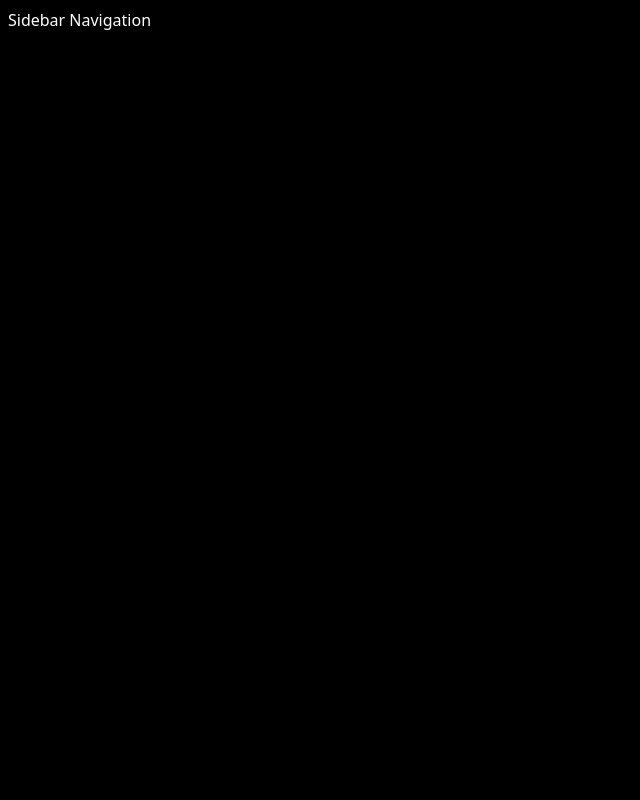
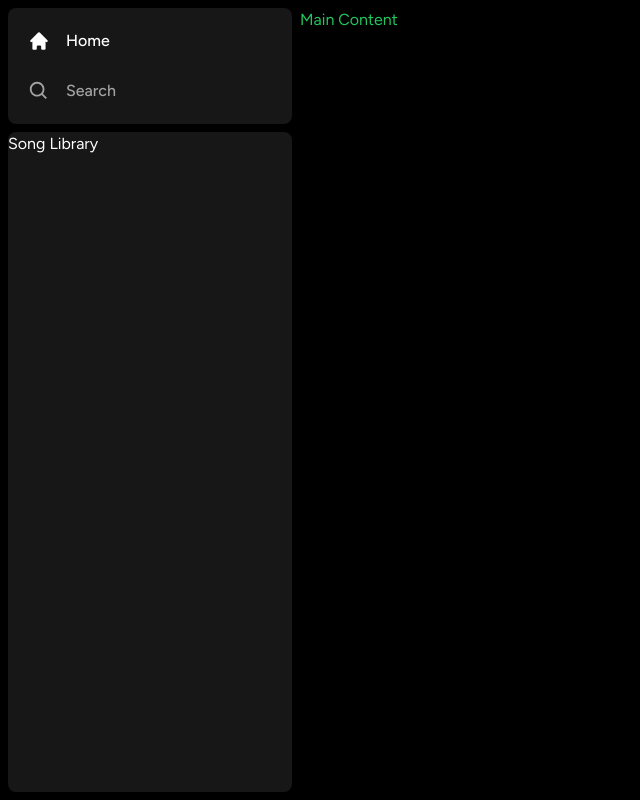
Before and after one commit to rehankhan21/next-spotify, a Next.js app: page / in a window 1280 px wide. Shown: the whole page, without its empty margins (0-640 px from the left). Built offline with nearby package versions, Linux system fonts and the light colour scheme.

Commit message:
added sidebar item and fixed main layout

```diff
--- a/app/layout.tsx
+++ b/app/layout.tsx
@@ -16,13 +16,13 @@ export default function RootLayout({
 }) {
   return (
     <html lang="en">
-      <Sidebar>
-        {/* this does not mean that everything in the sidebar will be clietn component
+      {/* this does not mean that everything in the sidebar will be clietn component
           thats because we are passing the whats inside the sidebar as children, so they will
           remain as serverside components
         */}
-        <body className={font.className}>{children}</body>
-      </Sidebar>
+      <body className={font.className}>
+        <Sidebar>{children}</Sidebar>
+      </body>
     </html>
   );
 }
--- a/components/Box.tsx
+++ b/components/Box.tsx
@@ -1,10 +1,19 @@
+import { twMerge } from "tailwind-merge";
+
 interface BoxProps {
   children: React.ReactNode;
   className?: string;
 }
 
 const Box: React.FC<BoxProps> = ({ children, className }) => {
-  return <div>{children}</div>;
+  return (
+    <div
+      //twMerge lets us pass additional classNames to this reusable box compoenent
+      className={twMerge(` bg-neutral-900 rounded-lg h-fit w-full`, className)}
+    >
+      {children}
+    </div>
+  );
 };
 
 export default Box;
--- a/components/Sidebar.tsx
+++ b/components/Sidebar.tsx
@@ -6,6 +6,7 @@ import { HiHome } from "react-icons/hi";
 import { BiSearch } from "react-icons/bi";
 
 import Box from "./Box";
+import SidebarItem from "./SidebarItem";
 
 interface SidebarProps {
   children: React.ReactNode;
@@ -39,8 +40,16 @@ const Sidebar: React.FC<SidebarProps> = ({ children }) => {
   return (
     <div className="flex h-full">
       <div className=" hidden md:flex flex-col gap-y-2 bg-black h-full w-[300px] p-2">
-        <Box>Sidebar Navigation</Box>
+        <Box>
+          <div className=" flex flex-col gap-y-4 px-5 py-4">
+            {routes.map((route) => (
+              <SidebarItem key={route.label} {...route} />
+            ))}
+          </div>
+        </Box>
+        <Box className=" overflow-y-auto h-full">Song Library</Box>
       </div>
+      <main className=" h-full flex-1 overflow-y-auto py-2">{children}</main>
     </div>
   );
 };
--- /dev/null
+++ b/components/SidebarItem.tsx
@@ -0,0 +1,34 @@
+import Link from "next/link";
+import { IconType } from "react-icons";
+import { twMerge } from "tailwind-merge";
+
+interface SidebarItemProps {
+  icon: IconType;
+  label: string;
+  active?: boolean;
+  href: string;
+}
+
+const SidebarItem: React.FC<SidebarItemProps> = ({
+  // remap the icon type with a capital I to use it as an element
+  icon: Icon,
+  label,
+  active,
+  href,
+}) => {
+  return (
+    <Link
+      href={href}
+      passHref
+      className={twMerge(
+        ` flex flex-row h-auto items-center w-full gap-x-4 text-md font-medium cursor-pointer hover:text-white transition text-neutral-400 py-1`,
+        active && "text-white"
+      )}
+    >
+      <Icon size={26} />
+      <p className=" truncate w-full">{label}</p>
+    </Link>
+  );
+};
+
+export default SidebarItem;
```
